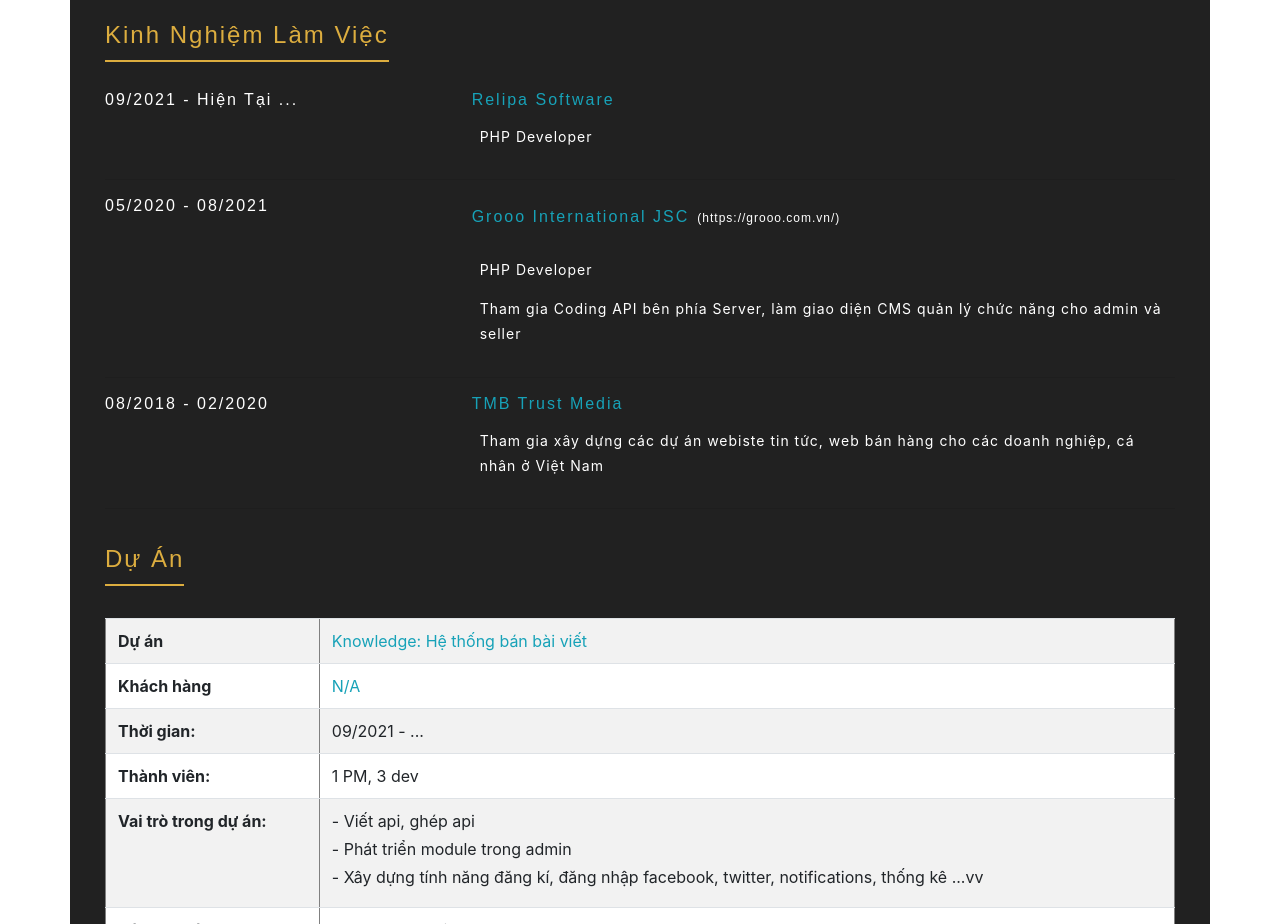
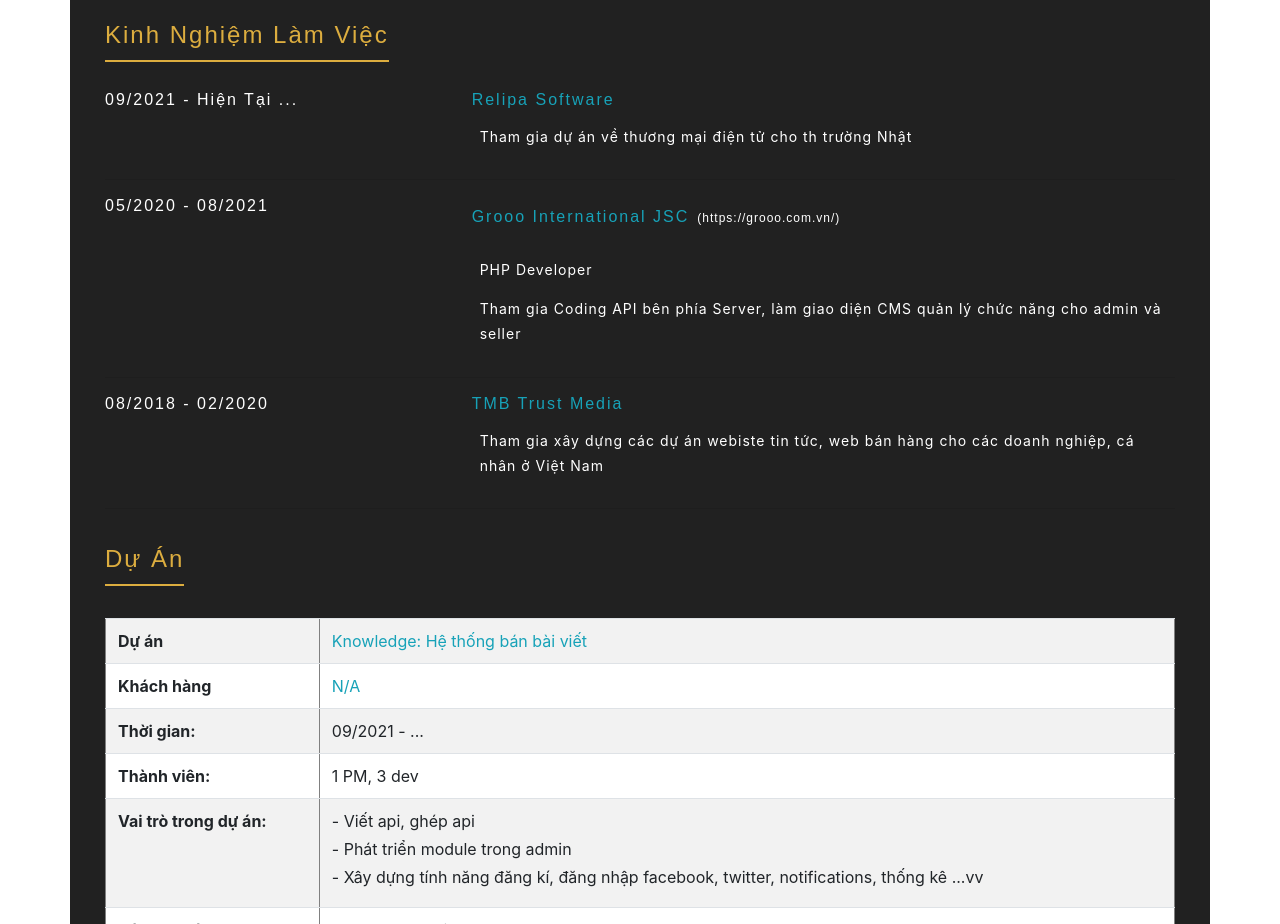
Before and after one commit to NghiaDao-dev/CV, a plain HTML site: page index.html in a window 1280 px wide. Shown: the part 1180-2104 px from the top of the page. Drawn offline with nearby package versions, Linux system fonts and the light colour scheme.

Commit message:
Update index.html

```diff
--- a/index.html
+++ b/index.html
@@ -111,7 +111,7 @@
                         </div>
                         <div class="col-md-8 w3-edu-info2">
                             <h3 class="text-info">Relipa software</h3>
-                            <p class="ml-2">PHP Developer</p>
+                            <p class="ml-2">Tham gia dự án về thương mại điện tử cho th trường Nhật</p>
                         </div>
                     </div>
                     <hr class="text-light">
```
